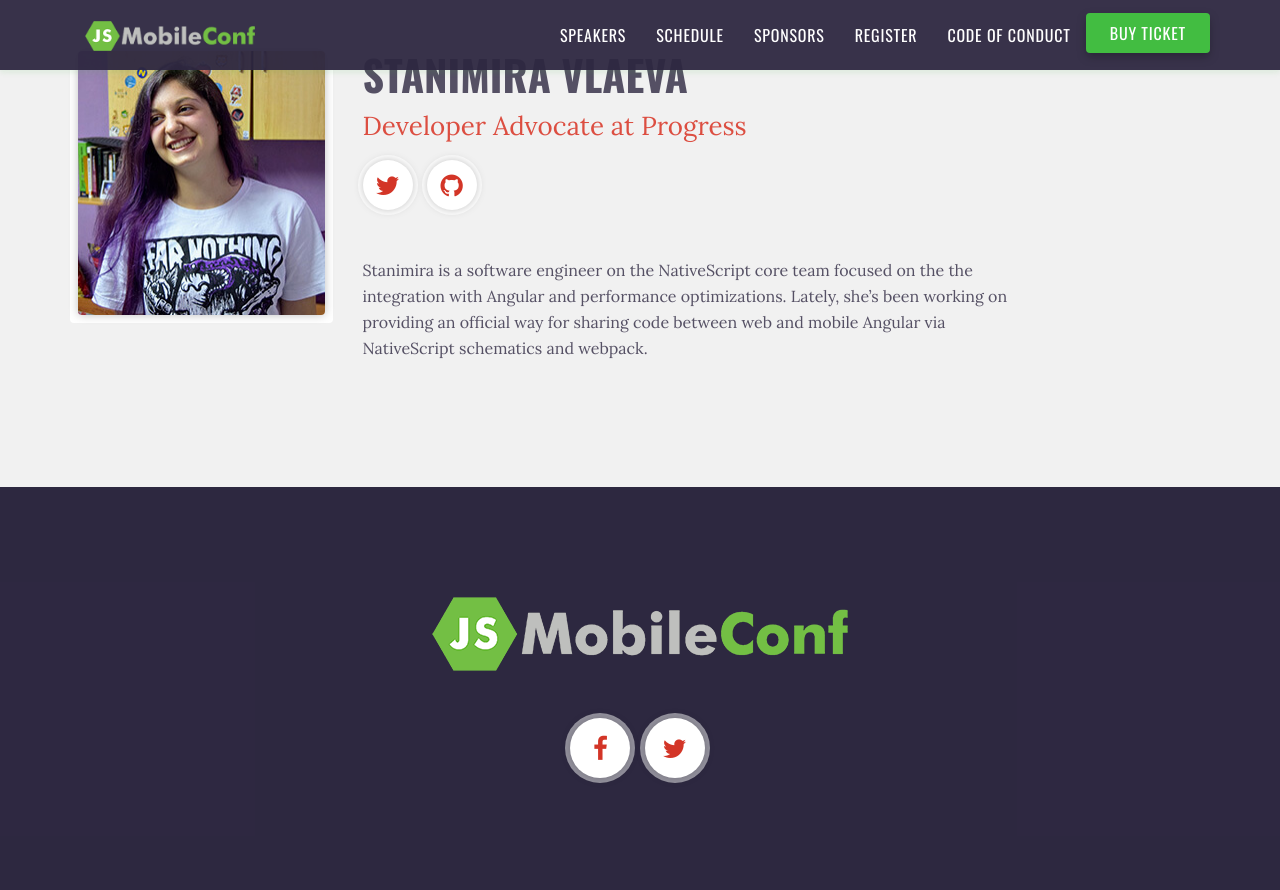
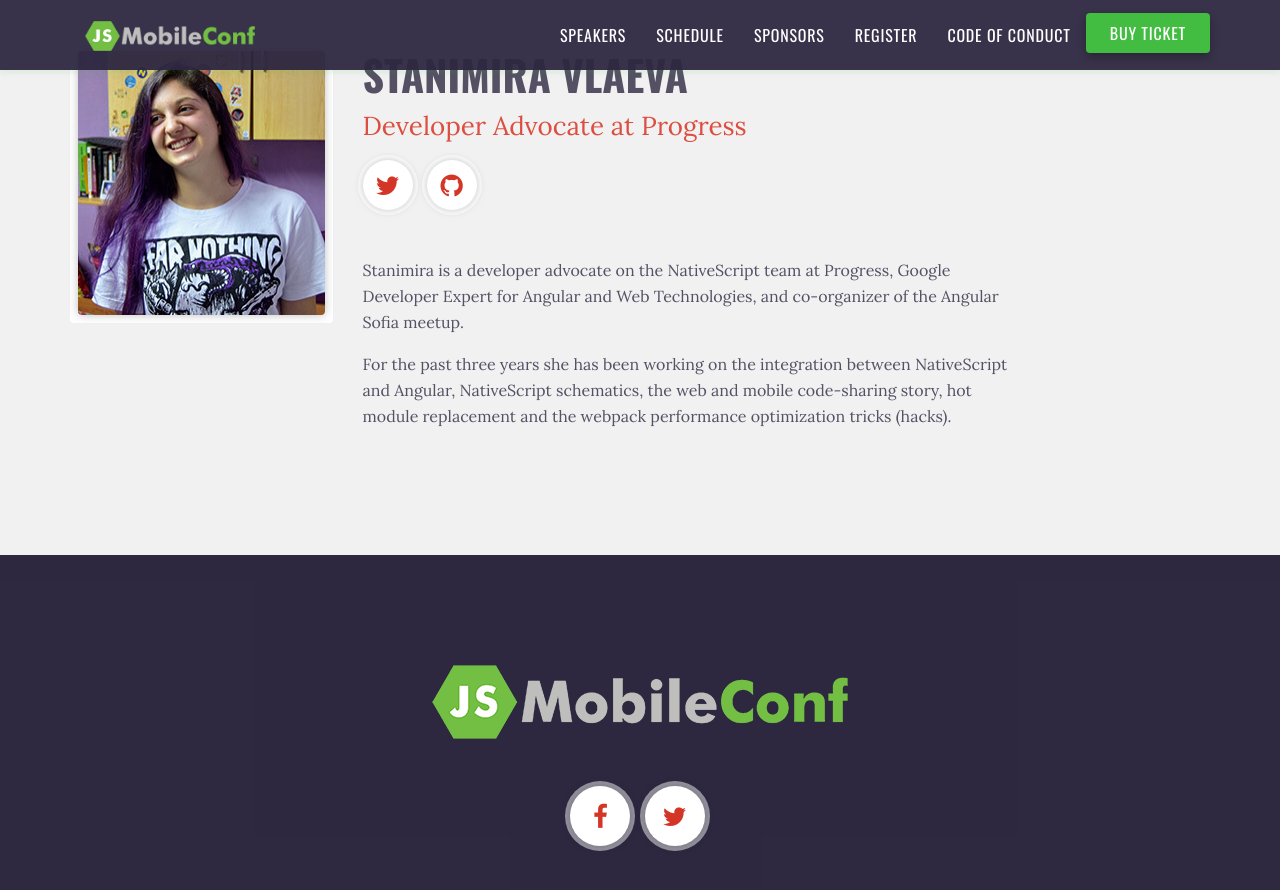
Before and after one commit to remotesynth/jsMobileConf, a Jekyll site: the page built from speakers/stanimira-vlaeva.md, in a window 1280 px wide and 900 px high, scrolled down 435 px. Shown: the top 890 px of the window. Built offline with Jekyll 4.4.1, drawn with Linux system fonts in a browser that asks for light colours.

Commit message:
mira update

```diff
--- a/speakers/stanimira-vlaeva.md
+++ b/speakers/stanimira-vlaeva.md
@@ -9,4 +9,6 @@ twitter: "StanimiraVlaeva"
 github: "sis0k0"
 ---
 
-Stanimira is a software engineer on the NativeScript core team focused on the the integration with Angular and performance optimizations. Lately, she's been working on providing an official way for sharing code between web and mobile Angular via NativeScript schematics and webpack.
+Stanimira is a developer advocate on the NativeScript team at Progress, Google Developer Expert for Angular and Web Technologies, and co-organizer of the Angular Sofia meetup.
+
+For the past three years she has been working on the integration between NativeScript and Angular, NativeScript schematics, the web and mobile code-sharing story, hot module replacement and the webpack performance optimization tricks (hacks).
```
